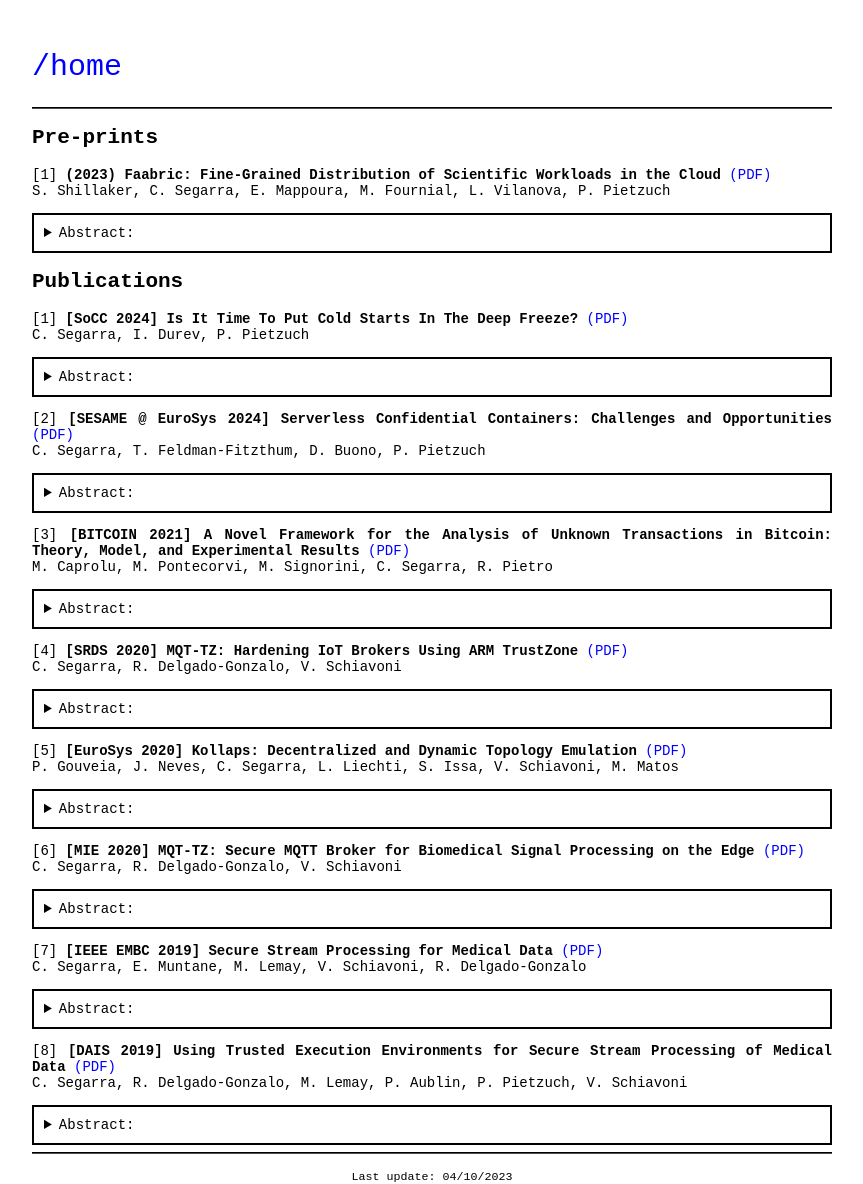
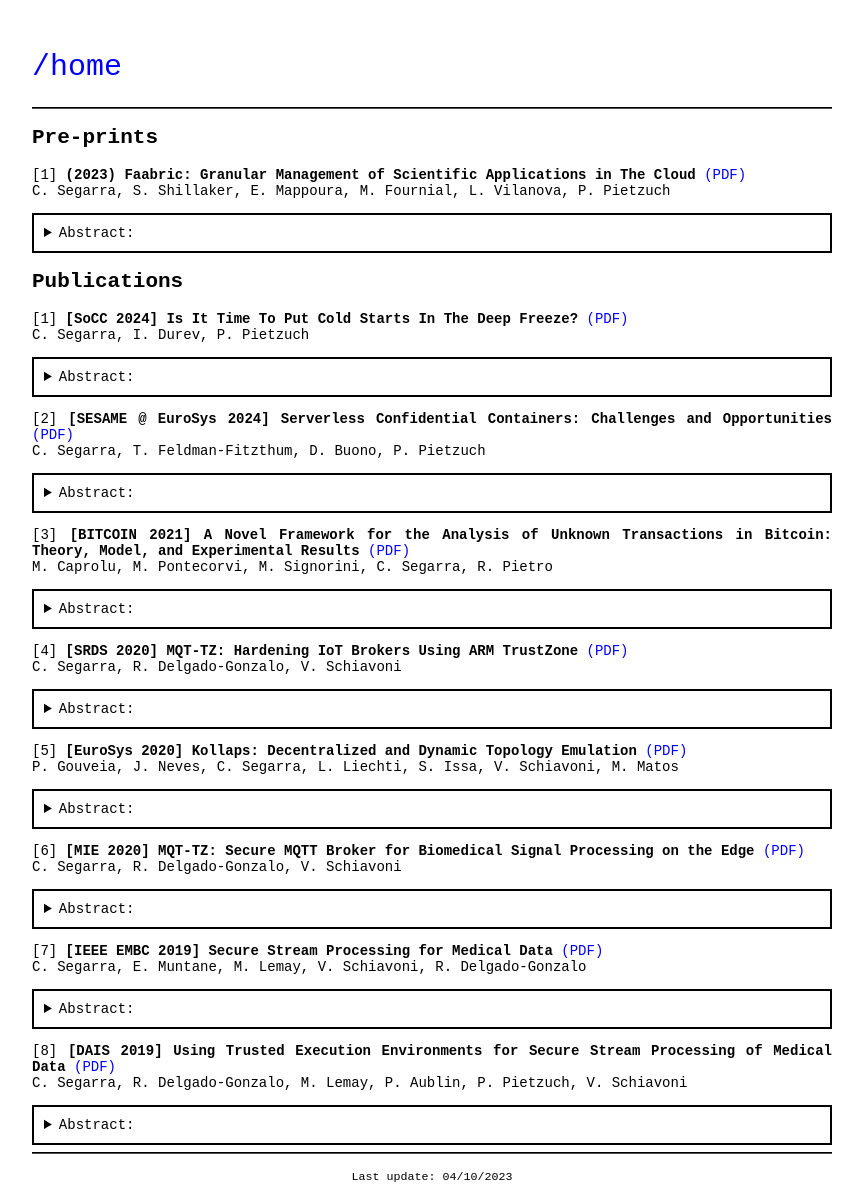
Before and after one commit to csegarragonz/csg-web, a Jekyll site: the page built from pages/publications.md, in a window 1280 px wide. Shown: the whole page, without its empty margins (208-1071 px from the left). Built offline with Jekyll 4.4.1, drawn with Linux system fonts in a browser that asks for light colours; our own code applies the rules of GitHub Pages for plain Markdown files.

Commit message:
preprint: update faabric

```diff
--- a/_config.yml
+++ b/_config.yml
@@ -59,11 +59,11 @@ social-media:
 
 # Note that the `pdf` is the name of the file under ./assets/papers/
 preprints:
-  - title: "Faabric: Fine-Grained Distribution of Scientific Workloads in the Cloud"
+  - title: "Faabric: Granular Management of Scientific Applications in The Cloud"
     year: 2023
     authors:
+      - "Carlos Segarra"
       - "Simon Shillaker"
-      - "Carlos Segarra"
       - "Eleftheria Mappoura"
       - "Mayeul Fournial"
       - "Lluis Vilanova"
```
